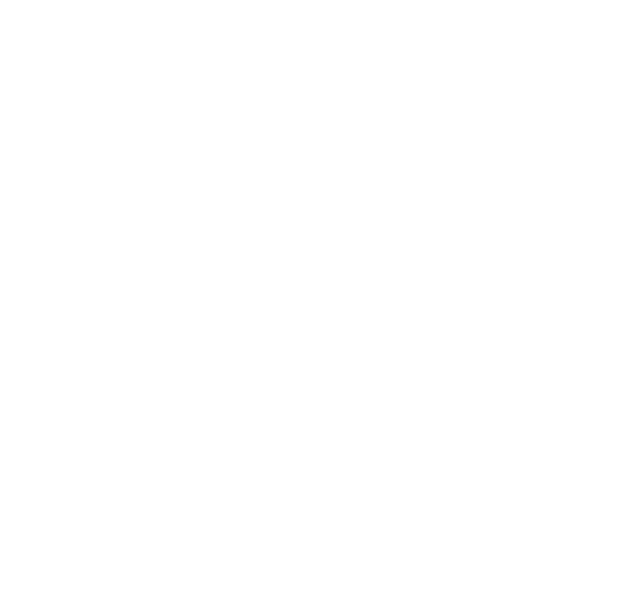
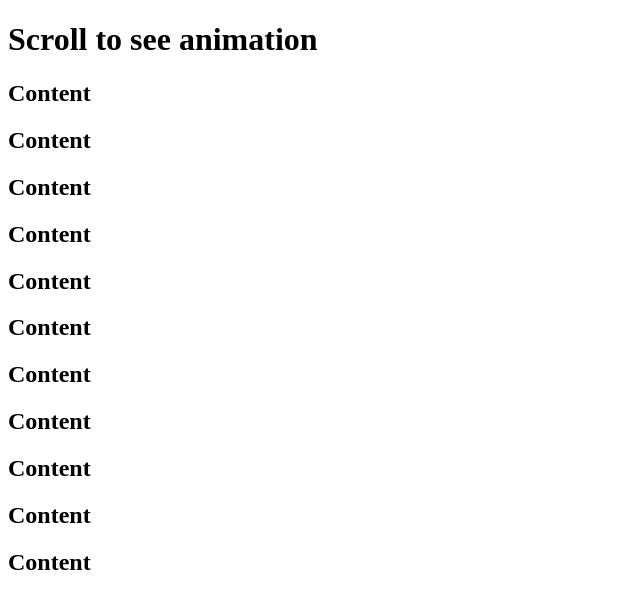
Before and after one commit to ZbigniewKulczynski1984/Scroll_animation_16.9.22, a plain HTML site: page index.html in a window 1280 px wide. Shown: the whole page, without its empty margins (0-640 px from the left). Drawn offline with Linux system fonts and the light colour scheme; files that its build step writes are made by us from their sources.

Commit message:
heading and contenet added to index.html

```diff
--- a/index.html
+++ b/index.html
@@ -9,6 +9,19 @@
 </head>
 <body>
 
+    <h1>Scroll to see animation</h1>
+
+    <div class="box"><h2>Content</h2></div>
+    <div class="box"><h2>Content</h2></div>
+    <div class="box"><h2>Content</h2></div>
+    <div class="box"><h2>Content</h2></div>
+    <div class="box"><h2>Content</h2></div>
+    <div class="box"><h2>Content</h2></div>
+    <div class="box"><h2>Content</h2></div>
+    <div class="box"><h2>Content</h2></div>
+    <div class="box"><h2>Content</h2></div>
+    <div class="box"><h2>Content</h2></div>
+    <div class="box"><h2>Content</h2></div>
 
     <script src="https://kit.fontawesome.com/83ffc92110.js" crossorigin="anonymous"></script>
     <script src="app.js"></script>
```
